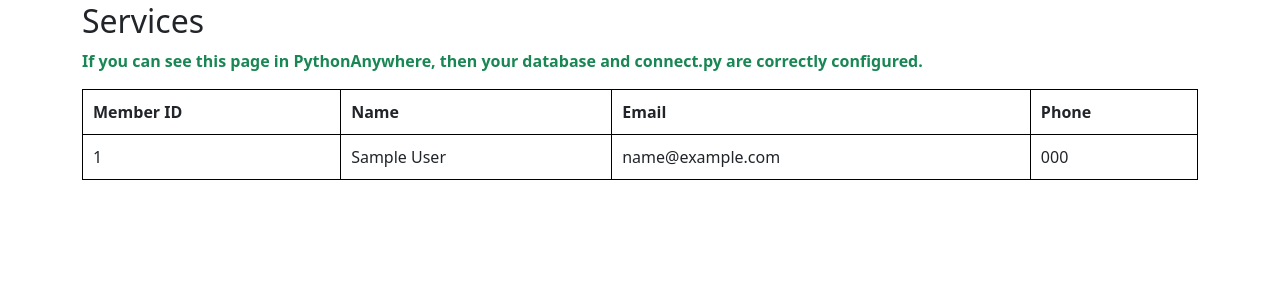
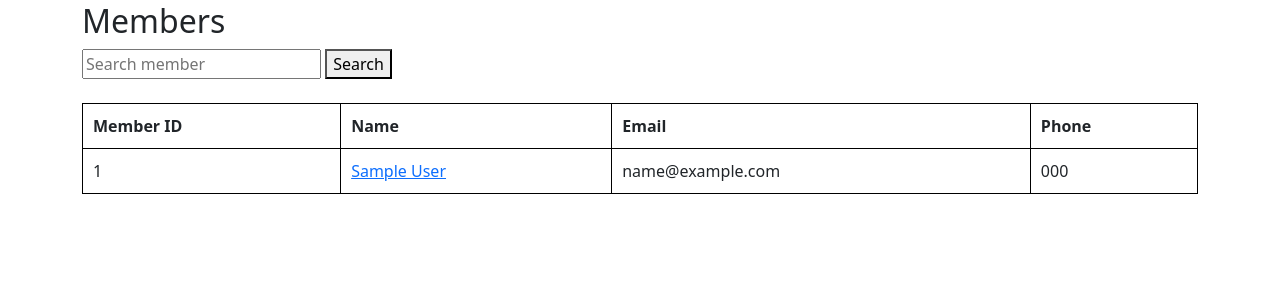
Before and after one commit to mannadey13/Final-exam-Leo, a Flask app: page /members in a window 1280 px wide. Shown: the part 212-514 px from the top of the page. Run offline with Flask 3, Linux system fonts and the light colour scheme; a database or web service that is not in the repository returns one stand-in record (values such as "Sample title"); some libraries are stand-ins or nearby versions.

Commit message:
Completed member management features

```diff
--- a/leo/app.py
+++ b/leo/app.py
@@ -29,6 +29,56 @@ def home():
 @app.route("/members")
 def members_list():
 
+    search = request.args.get("search")
+
+    connection = db.get_db()
+    cursor = connection.cursor()
+
+    if search:
+
+        querystr = """
+        SELECT
+            member_id,
+            first_name,
+            last_name,
+            email,
+            phone
+        FROM members
+        WHERE first_name ILIKE %s
+        OR last_name ILIKE %s
+        ORDER BY member_id ASC;
+        """
+
+        cursor.execute(querystr, (f"%{search}%", f"%{search}%"))
+
+    else:
+
+        querystr = """
+        SELECT
+            member_id,
+            first_name,
+            last_name,
+            email,
+            phone
+        FROM members
+        ORDER BY member_id ASC;
+        """
+
+        cursor.execute(querystr)
+
+    members = cursor.fetchall()
+
+    cursor.close()
+
+    return render_template(
+        "members_list.html",
+        members=members
+    )
+
+
+@app.route("/member/<int:member_id>")
+def member_detail(member_id):
+
     connection = db.get_db()
     cursor = connection.cursor()
 
@@ -40,18 +90,18 @@ def members_list():
         email,
         phone
     FROM members
-    ORDER BY member_id ASC;
+    WHERE member_id = %s;
     """
 
-    cursor.execute(querystr)
+    cursor.execute(querystr, (member_id,))
 
-    members = cursor.fetchall()
+    member = cursor.fetchone()
 
     cursor.close()
 
     return render_template(
-        "members_list.html",
-        members=members
+        "member_detail.html",
+        member=member
     )
 
 
--- a/leo/templates/members_list.html
+++ b/leo/templates/members_list.html
@@ -4,10 +4,17 @@
 
 {% block content %}
 
-<h2>Services</h2>
+<h2>Members</h2>
 
-<p class="text-success"><strong>If you can see this page in PythonAnywhere, then your database and connect.py
-    are correctly configured.</strong>  </p>
+<form method="GET" action="/members">
+
+    <input type="text" name="search" placeholder="Search member">
+
+    <button type="submit">Search</button>
+
+</form>
+
+<br>
 
 <table border="1" cellpadding="10" cellspacing="0" width="100%" style="border-collapse: collapse;">
 
@@ -27,7 +34,11 @@
     {% for member in members %}
 <tr>
     <td>{{ member[0] }}</td>
-        <td>{{ member[1] }} {{ member[2] }}</td>
+    <td>
+        <a href="/member/{{ member[0] }}">
+            {{ member[1] }} {{ member[2] }}
+        </a>
+    </td>
     <td>{{ member[3] }}</td>
     <td>{{ member[4] }}</td>
 </tr>
```
Also changed, not shown: leo/templates/member_detail.html (added, +19 -0 lines), leo/templates/observation_list.html (+4 -4 lines). Lines whose indentation alone changed are shown as unchanged.
